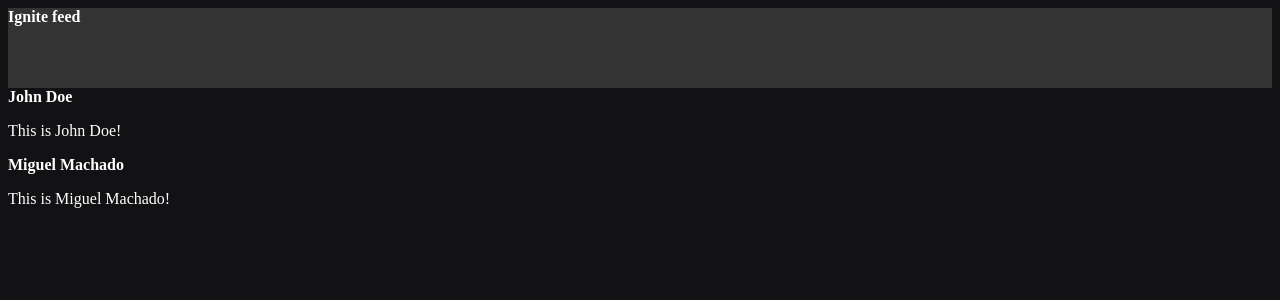
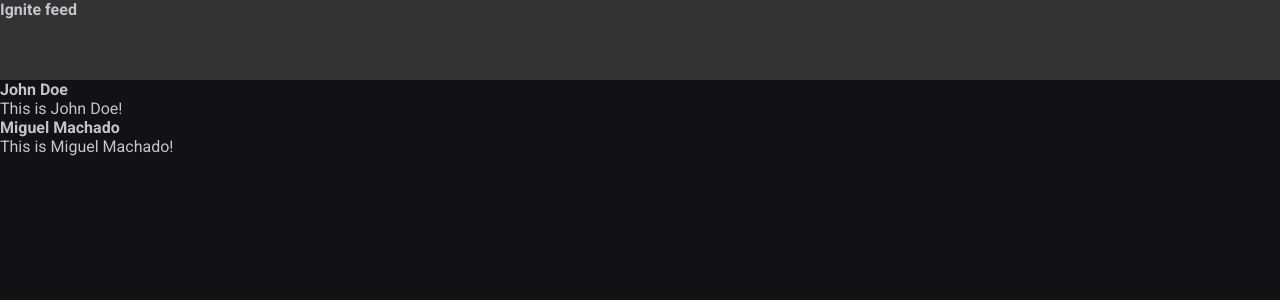
Before and after one commit to MiguelMachado-dev/ignite-reactjs, a React (Vite) app in the folder 01-fundamentos-reactjs/: page / in a window 1280 px wide. Shown: the top 300 px of the page. Built offline with nearby package versions, Linux system fonts and the light colour scheme.

Commit message:
feat: global css

```diff
--- a/01-fundamentos-reactjs/index.html
+++ b/01-fundamentos-reactjs/index.html
@@ -2,8 +2,17 @@
 <html lang="en">
   <head>
     <meta charset="UTF-8" />
+
+    <link rel="preconnect" href="https://fonts.googleapis.com" />
+    <link rel="preconnect" href="https://fonts.gstatic.com" crossorigin />
+
     <link rel="icon" type="image/svg+xml" href="/vite.svg" />
     <meta name="viewport" content="width=device-width, initial-scale=1.0" />
+
+    <link
+      href="https://fonts.googleapis.com/css2?family=Roboto:wght@400;700&display=swap"
+      rel="stylesheet"
+    />
     <title>Vite + React</title>
   </head>
   <body>
--- a/01-fundamentos-reactjs/src/App.jsx
+++ b/01-fundamentos-reactjs/src/App.jsx
@@ -1,7 +1,7 @@
 import { Header } from "./components/Header";
 import { Post } from "./Post";
 
-import "./styles.css"
+import "./global.css"
 
 export function App() {
   return (
--- /dev/null
+++ b/01-fundamentos-reactjs/src/global.css
@@ -0,0 +1,34 @@
+:root {
+  --white: #fff;
+  --gray-100: #e1e1e6;
+  --gray-300: #c4c4cc;
+  --gray-400: #8d8d99;
+  --gray-600: #323238;
+  --gray-700: #29292e;
+  --gray-800: #202024;
+  --gray-900: #121214;
+
+  --green-500: #00875f;
+}
+
+* {
+  margin: 0;
+  padding: 0;
+  box-sizing: border-box;
+}
+
+html {
+  font-size: 62.5%;
+}
+
+body {
+  background-color: var(--gray-900);
+  color: var(--gray-300);
+  -webkit-font-smoothing: antialiased;
+}
+
+body, input, textarea, button {
+  font-family: 'Roboto', sans-serif;
+  font-weight: 400;
+  font-size: 1.6rem;
+}
--- a/01-fundamentos-reactjs/src/styles.css
+++ /dev/null
@@ -1,4 +0,0 @@
-body {
-  background-color: #121214;
-  color: #fff;
-}
```
